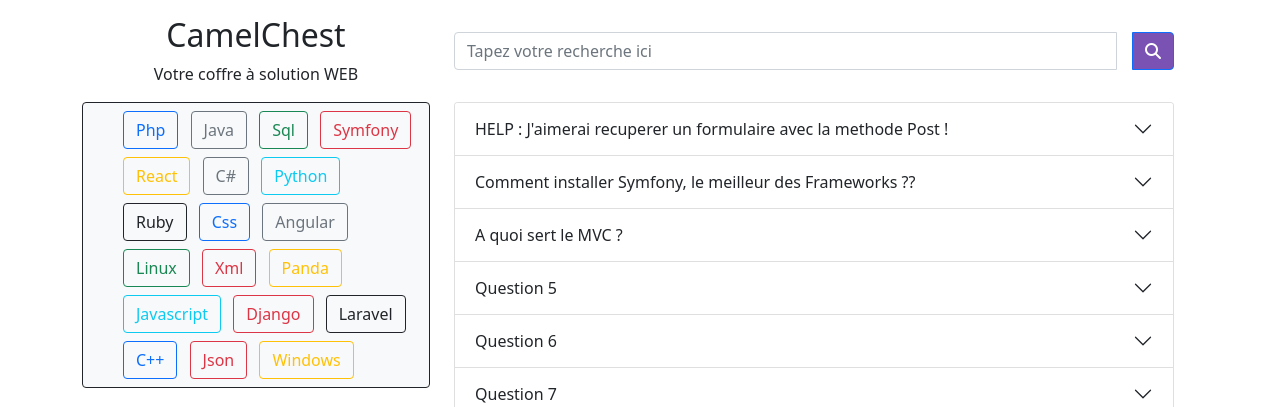
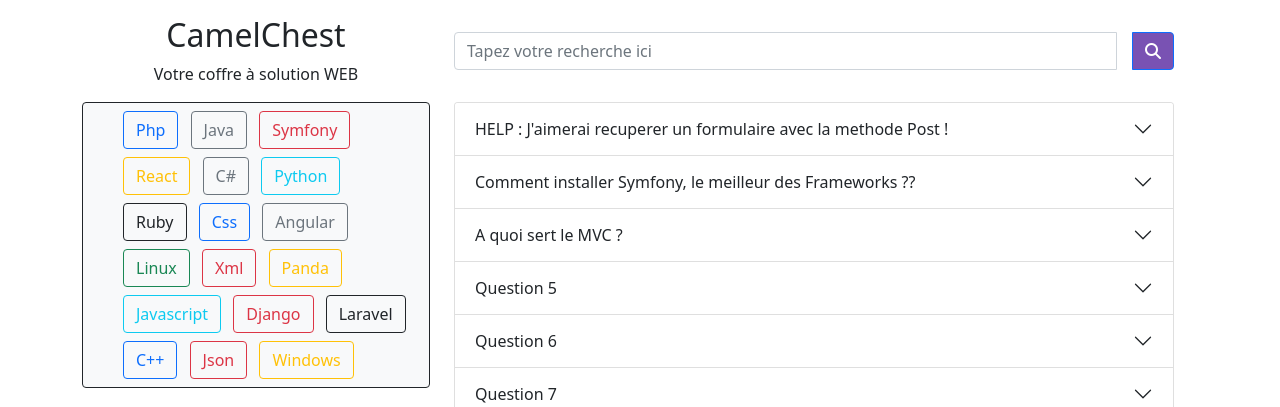
Before and after one commit to WildCodeSchool/bordeaux-p2-202109-stackoverflou, a PHP site: template src/View/Home/index.html.twig in a window 1280 px wide. Shown: the part 105-512 px from the top of the page. Run offline with PHP 8.4, Linux system fonts and the light colour scheme; the template is opened without the code that fills it, so the values that code supplies are empty; some libraries are stand-ins or nearby versions.

Commit message:
SessionsUser

```diff
--- a/src/View/Components/_tag.html.twig
+++ b/src/View/Components/_tag.html.twig
@@ -3,7 +3,6 @@
         <div class="ms-2">
             <A type="button" class="btn btn-outline-primary mb-2 ms-2">Php</A>
             <A type="button" class="btn btn-outline-secondary mb-2 ms-2">Java</A>
-            <A type="button" class="btn btn-outline-success mb-2 ms-2">Sql</A>
             <A type="button" class="btn btn-outline-danger mb-2 ms-2">Symfony</A>
             <A type="button" class="btn btn-outline-warning mb-2 ms-2">React</A>
             <A type="button" class="btn btn-outline-secondary mb-2 ms-2">C#</A>
```
